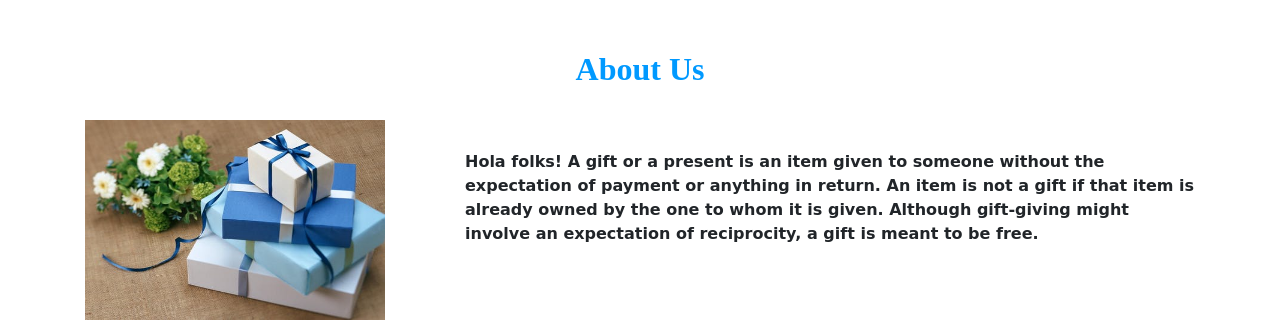
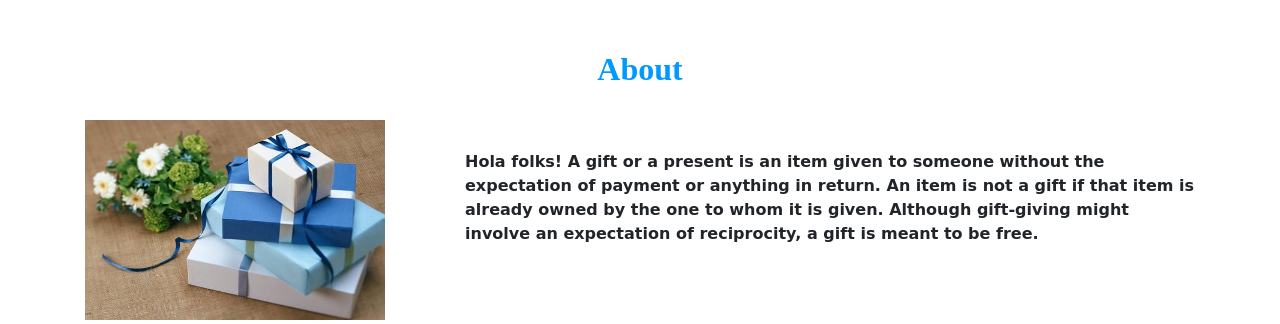
Before and after one commit to lodhibharti/Online_Gifts, a PHP site: page /About.php in a window 1280 px wide. Shown: the part 56-380 px from the top of the page. Run offline with PHP 8.4, Linux system fonts and the light colour scheme; some libraries are stand-ins or nearby versions.

Commit message:
commit initial

```diff
--- a/About.php
+++ b/About.php
@@ -11,7 +11,7 @@
 <body>
 <?php include"Nav1.php" ?>
 <div class="container"style="margin-top:50px">
-<h2 class="text-center"style="font-family:'Monotype Corsiva';color:#0099FF;font-weight:bold">About Us</h2>
+<h2 class="text-center"style="font-family:'Monotype Corsiva';color:#0099FF;font-weight:bold">About</h2>
 <br>
 <div class=row>
 <div class=col-sm-4>
```
